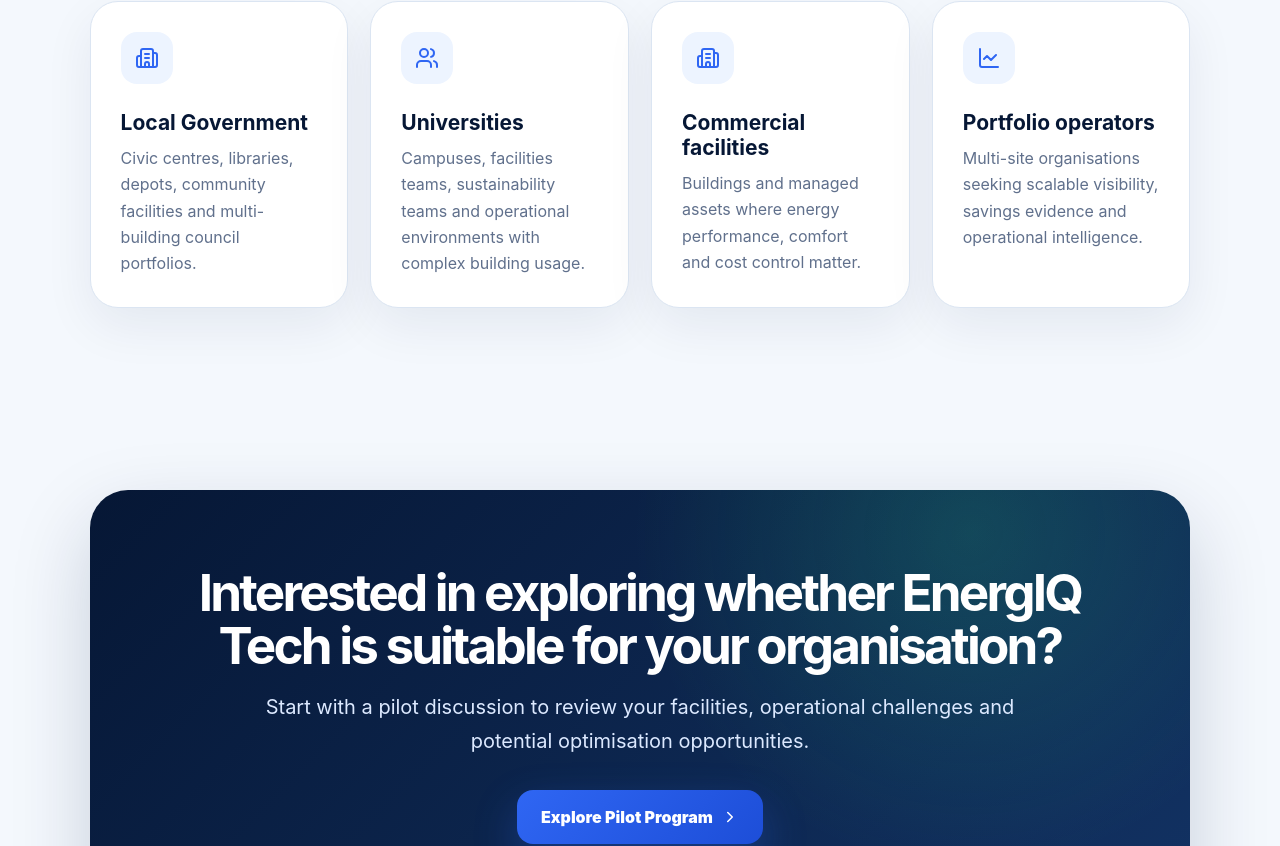
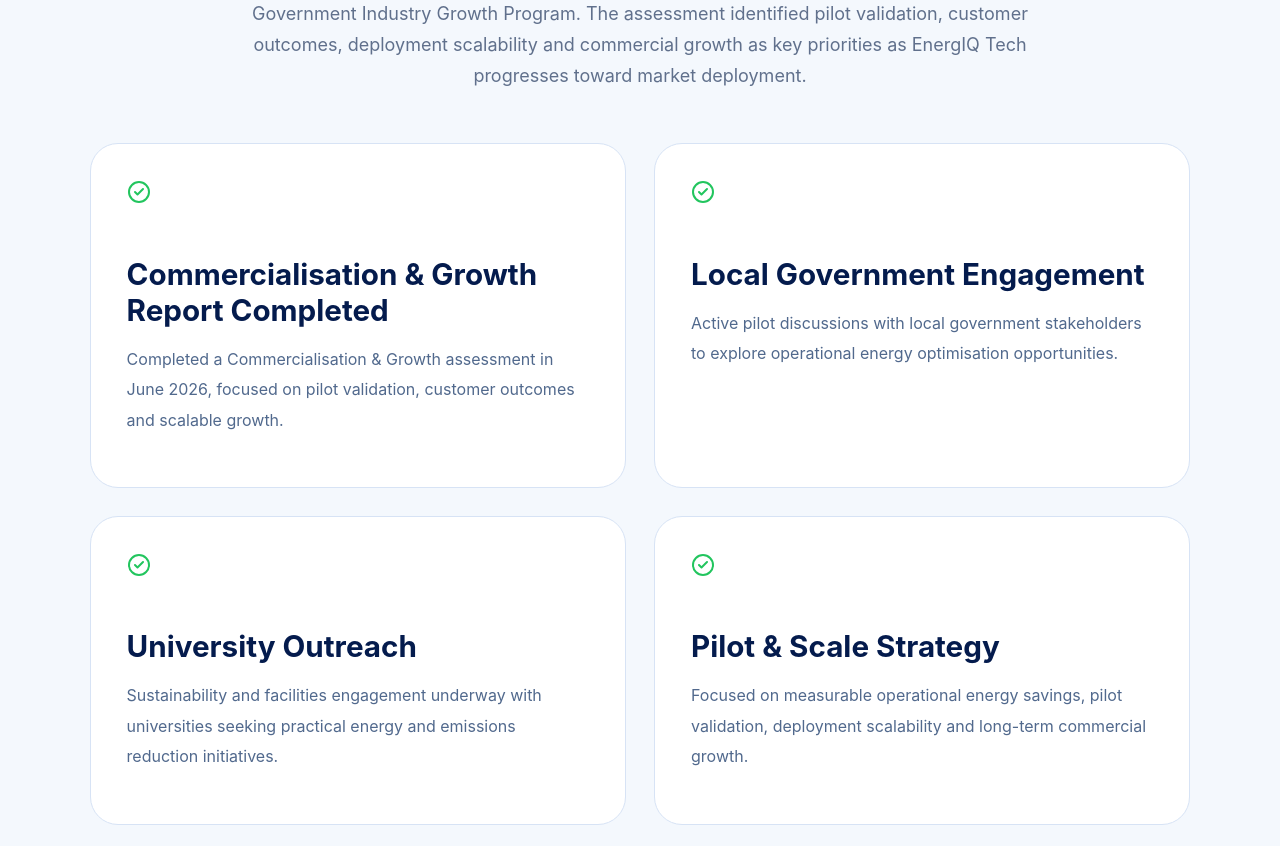
Before and after one commit to anupclientllms/energiqtech-landing, a React (Vite) app: page /about in a window 1280 px wide. Shown: the part 4768-5614 px from the top of the page. Built offline with nearby package versions, Linux system fonts and the light colour scheme.

Commit message:
updated with igp- in about

```diff
--- a/src/pages/AboutPage.jsx
+++ b/src/pages/AboutPage.jsx
@@ -262,6 +262,60 @@
           </div>
         </div>
       </section>
+      <section className="aboutSection">
+        <div className="aboutSectionHeader">
+          <p>Industry Engagement & Commercialisation</p>
+
+          <h2>
+            Building momentum through validation, engagement and commercial readiness.
+          </h2>
+
+          <span>
+            EnergIQ Tech has completed a Commercialisation & Growth assessment through the
+            Australian Government Industry Growth Program. The assessment identified pilot
+            validation, customer outcomes, deployment scalability and commercial growth as
+            key priorities as EnergIQ Tech progresses toward market deployment.
+          </span>
+        </div>
+
+        <div className="aboutIndustryGrid">
+          <div>
+            <CheckCircle2 />
+            <h3>Commercialisation & Growth Report Completed</h3>
+            <p>
+              Completed a Commercialisation & Growth assessment in June 2026,
+              focused on pilot validation, customer outcomes and scalable growth.
+            </p>
+          </div>
+
+          <div>
+            <CheckCircle2 />
+            <h3>Local Government Engagement</h3>
+            <p>
+              Active pilot discussions with local government stakeholders to
+              explore operational energy optimisation opportunities.
+            </p>
+          </div>
+
+          <div>
+            <CheckCircle2 />
+            <h3>University Outreach</h3>
+            <p>
+              Sustainability and facilities engagement underway with universities
+              seeking practical energy and emissions reduction initiatives.
+            </p>
+          </div>
+
+          <div>
+            <CheckCircle2 />
+            <h3>Pilot & Scale Strategy</h3>
+            <p>
+              Focused on measurable operational energy savings, pilot validation,
+              deployment scalability and long-term commercial growth.
+            </p>
+          </div>
+        </div>
+      </section>
 
       <section className="aboutSection">
         <div className="aboutSectionHeader">
--- a/src/styles/AboutPage.css
+++ b/src/styles/AboutPage.css
@@ -392,6 +392,42 @@
   flex-shrink: 0;
 }
 
+.aboutIndustryGrid {
+  display: grid;
+  grid-template-columns: repeat(2, minmax(320px, 1fr));
+  gap: 28px;
+  margin-top: 50px;
+}
+
+.aboutIndustryGrid > div {
+  background: #fff;
+  border: 1px solid #d7e3f5;
+  border-radius: 28px;
+  padding: 36px;
+}
+
+.aboutIndustryGrid svg {
+  color: #22c55e;
+  margin-bottom: 18px;
+}
+
+.aboutIndustryGrid h3 {
+  font-size: 1.85rem;
+  margin-bottom: 16px;
+  color: #041b4d;
+}
+
+.aboutIndustryGrid p {
+  color: #51698d;
+  line-height: 1.9;
+}
+
+@media (max-width: 900px) {
+  .aboutIndustryGrid {
+    grid-template-columns: 1fr;
+  }
+}
+
 @media (max-width: 1100px) {
   .aboutApproachGrid,
   .aboutMarketGrid {
```
